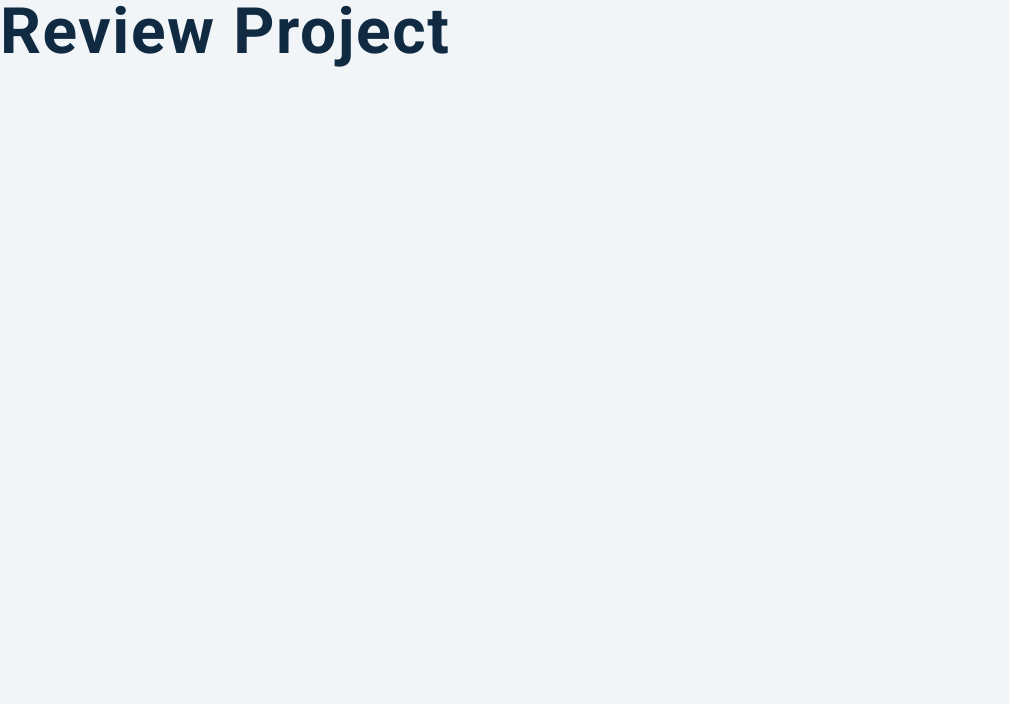
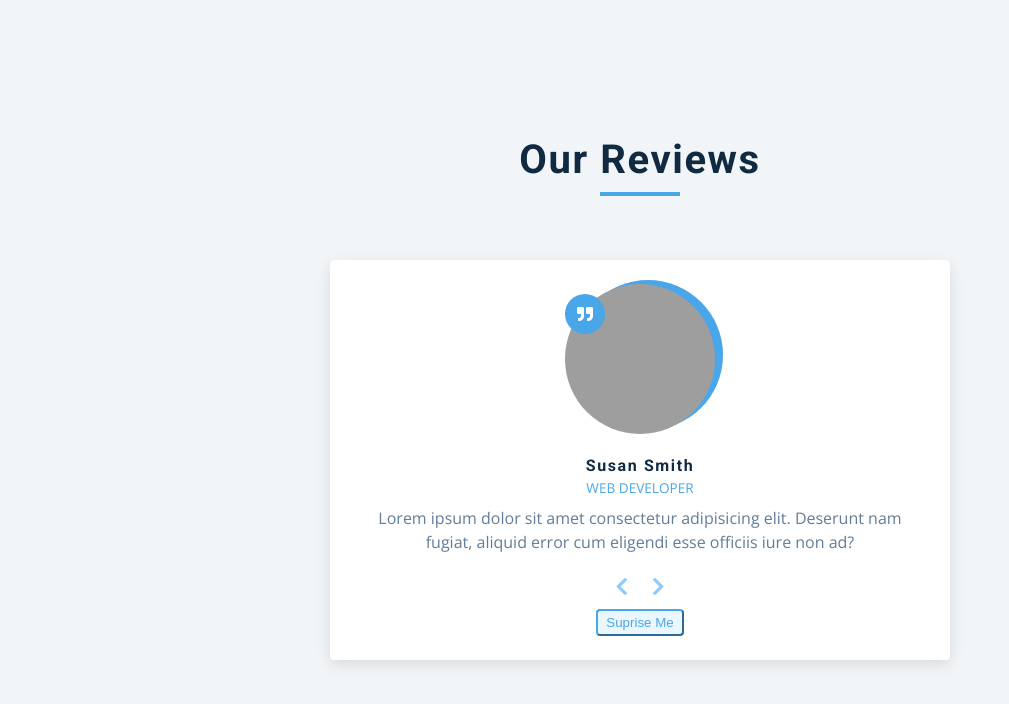
Before and after one commit to Umut-Polat-GM/Vanilla-JavaScript-Projects, a plain HTML site: page review/index.html in a window 1280 px wide. Shown: the whole page, without its empty margins (0-1009 px from the left). Drawn offline with nearby package versions, Linux system fonts and the light colour scheme; grey boxes are pictures that could not be loaded.

Commit message:
review fineshed | Vanilla

```diff
--- a/review/app.js
+++ b/review/app.js
@@ -37,3 +37,60 @@ const reviews = [
       "Edison bulb put a bird on it humblebrag, marfa pok pok heirloom fashion axe cray stumptown venmo actually seitan. VHS farm-to-table schlitz, edison bulb pop-up 3 wolf moon tote bag street art shabby chic. ",
   },
 ];
+
+// select items
+const img = document.getElementById("person-img");
+const  author = document.getElementById("author");
+const  job = document.getElementById("job");
+const  info = document.getElementById("info");
+
+const prevBtn = document.querySelector('.prev-btn');
+const newxtBtn = document.querySelector('.next-btn');
+const randomBtn = document.querySelector('.random-btn');
+
+//set starting item
+let currentItem = 0;
+
+//load intial item
+window.addEventListener("DOMContentLoaded", function () {
+  // console.log("shake and bake");
+  showPerson();
+
+});
+
+// show person based on item
+
+function showPerson() {
+  const item = reviews[currentItem];
+  img.src = item.img;
+  author.textContent = item.name;
+  job.textContent = item.job;
+  info.textContent = item.text;
+}
+
+// show next person
+
+newxtBtn.addEventListener('click', function() {
+  currentItem++;
+  if(currentItem > reviews.length - 1){
+    currentItem = 0;
+  }
+  showPerson();
+});
+
+// show prev person
+
+newxtBtn.addEventListener('click', function() {
+  currentItem--;
+  if(currentItem < 0){
+    currentItem = reviews.length - 1;
+  }
+  showPerson();
+});
+
+// show random person
+randomBtn.addEventListener('click', function() {
+  currentItem = Math.floor(Math.random()* reviews.length);
+  console.log(currentItem);
+  showPerson();
+})
--- a/review/index.html
+++ b/review/index.html
@@ -15,7 +15,34 @@
     <link rel="stylesheet" href="styles.css" />
   </head>
   <body>
-    <h1>review project</h1>
+    <main>
+      <section class="container">
+        <!-- title -->
+         <div class="title">
+            <h2>our reviews</h2>
+          <div class="underline"></div>
+         </div>
+         <article class="review">
+          <div class="img-container">
+            <img id="person-img" src="person-1.jpeg" alt="">
+          </div>
+          <h4 id="author">sara jones</h4>
+          <p id="job">ux designer</p>
+          <p>Lorem ipsum dolor sit amet consectetur adipisicing elit. Deserunt nam fugiat, aliquid error cum eligendi esse officiis iure non ad?</p>
+          <!-- prev newxt buttons -->
+          <div class="button-container">
+            <button class="prev-btn">
+              <i class="fas fa-chevron-left"></i>
+            </button>
+            <button class="next-btn">
+              <i class="fas fa-chevron-right"></i>
+            </button>
+          </div>
+          <!-- random button -->
+          <button class="random-btn">suprise me</button>
+        </article>
+      </section>
+    </main>
     <!-- javascript -->
     <script src="app.js"></script>
   </body>
```
